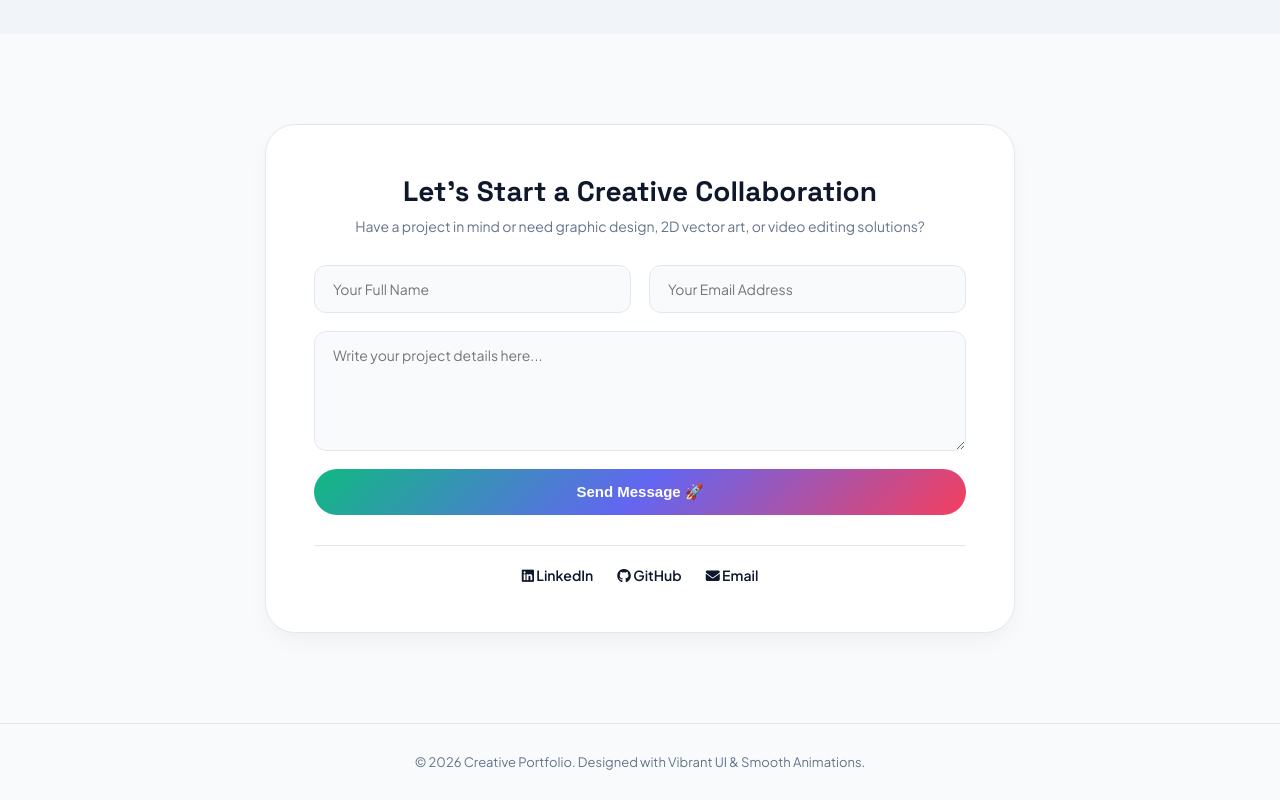
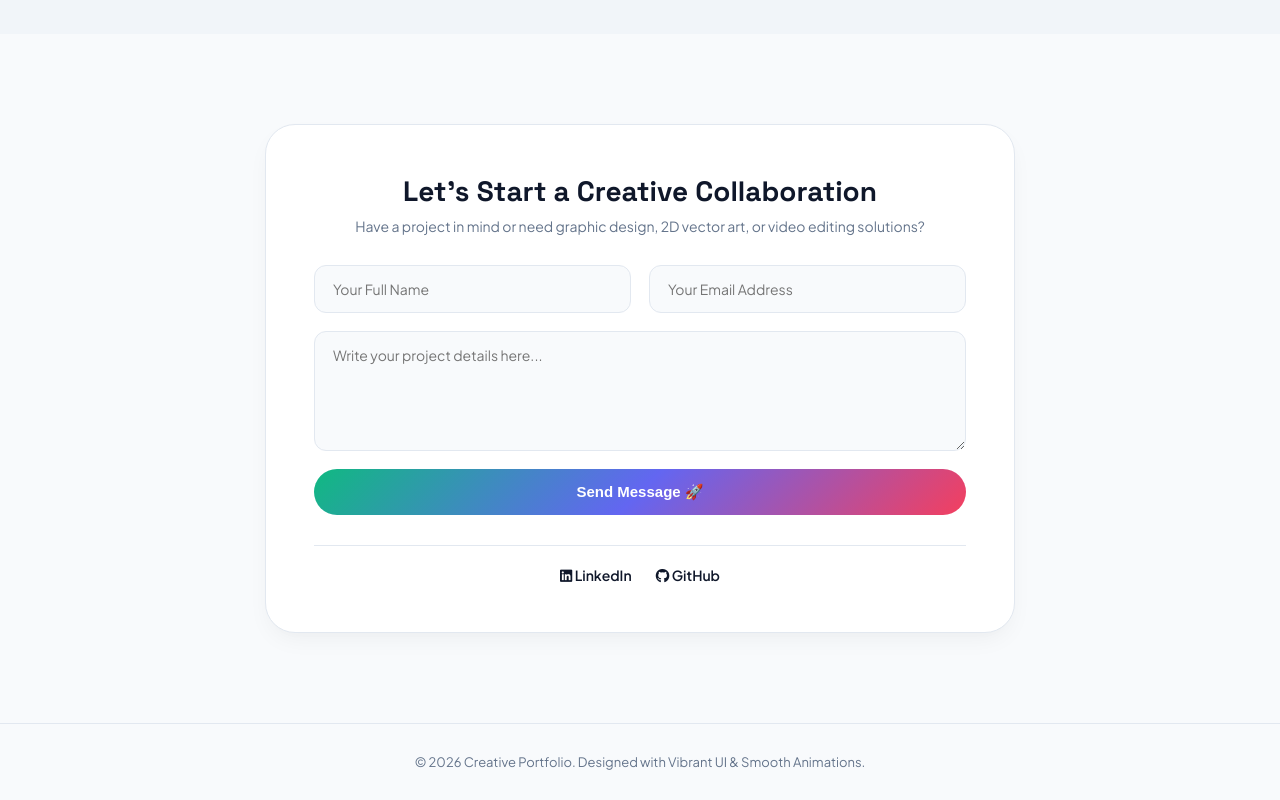
Before and after one commit to ShubhamKumarSingh03/Portfolio, a plain HTML site: page index.html in a window 1280 px wide. Shown: the part 4305-5105 px from the top of the page. Drawn offline with nearby package versions, Linux system fonts and the light colour scheme.

```diff
--- a/index.html
+++ b/index.html
@@ -382,7 +382,6 @@
             <div class="contact-social-bar">
                 <a href="https://www.linkedin.com/in/its-shubham-kumar-singh/" target="_blank"><i class="fab fa-linkedin"></i> LinkedIn</a>
                 <a href="https://github.com/ShubhamKumarSingh03" target="_blank"><i class="fab fa-github"></i> GitHub</a>
-                <a href="mailto:office.shubhamkumarsingh@gmail.com"><i class="fas fa-envelope"></i> Email</a>
             </div>
         </div>
     </section>
```
